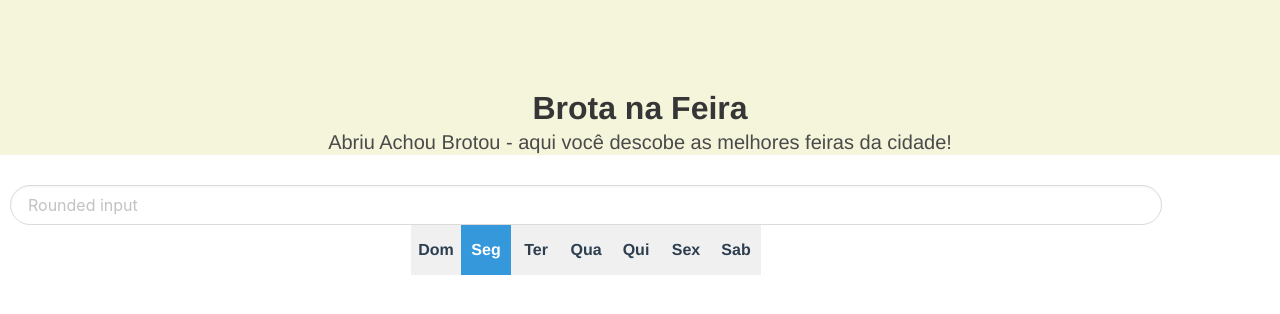
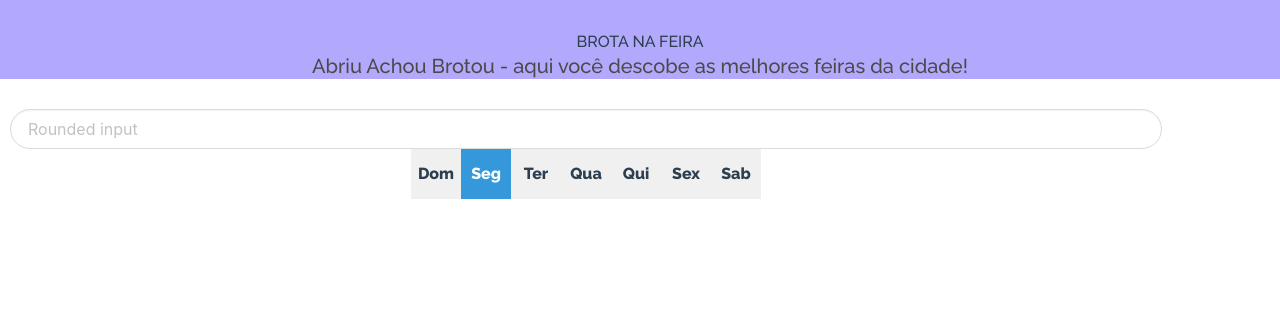
Before and after one commit to FeatrizBrota/brota-na-feira-cwb, a Vue app: page /feira in a window 1280 px wide. Shown: the top 314 px of the page. Built offline with nearby package versions, Linux system fonts and the light colour scheme; no server answers.

Commit message:
nova paletta e font

```diff
--- a/package.json
+++ b/package.json
@@ -26,7 +26,9 @@
     "@vue/cli-service": "~5.0.0",
     "css-loader": "^6.7.3",
     "eslint": "^7.32.0",
-    "eslint-plugin-vue": "^8.0.3"
+    "eslint-plugin-vue": "^8.0.3",
+    "node-sass": "^8.0.0",
+    "sass-loader": "^13.2.2"
   },
   "eslintConfig": {
     "root": true,
--- a/public/index.html
+++ b/public/index.html
@@ -5,6 +5,9 @@
     <meta http-equiv="X-UA-Compatible" content="IE=edge">
     <meta name="viewport" content="width=device-width,initial-scale=1.0">
     <link rel="icon" href="<%= BASE_URL %>favicon.ico">
+    <link rel="preconnect" href="https://fonts.googleapis.com">
+    <link rel="preconnect" href="https://fonts.gstatic.com" crossorigin>
+    <link href="https://fonts.googleapis.com/css2?family=Raleway:ital,wght@0,100;0,300;0,500;0,600;0,800;0,900;1,100;1,200;1,300;1,400;1,500;1,800&display=swap" rel="stylesheet">
     <title><%= htmlWebpackPlugin.options.title %></title>
   </head>
   <body>
--- a/src/App.vue
+++ b/src/App.vue
@@ -1,6 +1,6 @@
 <template>
   <div>
-    <link rel="stylesheet" href="https://fonts.googleapis.com/css?family=Nunito+Sans">
+
     <HomePage></HomePage>
   </div>
 
@@ -20,12 +20,10 @@ export default {
 </script>
 
 <style>
+@import './assets/styles/variables.scss';
 #app {
-  font-family: Avenir, Helvetica, Arial, sans-serif;
-  -webkit-font-smoothing: antialiased;
-  -moz-osx-font-smoothing: grayscale;
+  font-family: 'Raleway', sans-serif;
   text-align: center;
   color: #2c3e50;
-  margin-top: 60px;
 }
 </style>
--- /dev/null
+++ b/src/assets/styles/variables.scss
@@ -0,0 +1,5 @@
+$green: #87F49B;
+$grey-dark: #DCDCDE;
+$white:#FFFFFF;
+$black: #171717;
+$purple:#B2A9FC;
--- a/src/components/HeaderPrincipal/HeaderPrincipal.vue
+++ b/src/components/HeaderPrincipal/HeaderPrincipal.vue
@@ -1,7 +1,10 @@
 <template>
         <div class="header-bnf">
             <div class=" title-content">
-            <h1 class="title">Brota na Feira</h1>
+                <div>
+                    <h1>BROTA NA FEIRA</h1>
+                </div>
+
             <p class="subtitle">Abriu Achou Brotou - aqui você descobe as melhores feiras da cidade!</p>
             </div>
 
@@ -29,12 +32,13 @@ export default {
 
 </script>
 
-<style  scoped>
+<style  lang="scss" scoped>
 .title-content{
     margin: 30px !important;
 }
 .header-bnf{
-    background-color: beige;
+    background-color: $purple;
+    font-weight: 100;
     padding-top: 70px;
     margin: 0 !important;
     margin-top: -70px !important;
--- a/vue.config.js
+++ b/vue.config.js
@@ -6,14 +6,7 @@ module.exports = {
   css: {
     loaderOptions: {
       sass: {
-        prependData: `
-          @import "@/assets/styles/_variables.scss";
-          @import "@/assets/styles/_mixins.scss";
-        `,
-      },
-      css: {
-        // defina a fonte padrão para o projeto
-        'font-family': 'Nunito Sans',
+        additionalData: `@import "@/assets/styles/variables.scss";`,
       },
     },
   },
```
Also changed, not shown: 1 other file (tests, documents, lock files or other folders).
